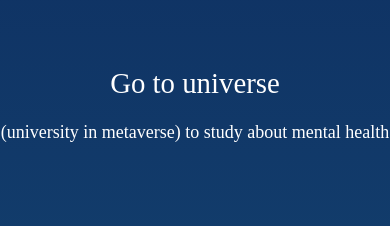
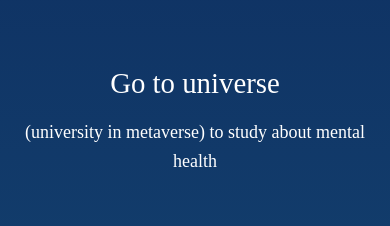
Before and after one commit to Lynxverse/lynxverse.io, a React (Create React App) app: page / in a window 390 px wide. Shown: the part 4644-4870 px from the top of the page. Built offline with nearby package versions, Linux system fonts and the light colour scheme.

Commit message:
update some view

```diff
--- a/src/components/template/Illustration.tsx
+++ b/src/components/template/Illustration.tsx
@@ -55,7 +55,7 @@ const Illustration = () => {
         <h1 className="text-center font-title text-[1.8rem] text-white">
           {SwiperImage[idx].title}
         </h1>
-        <p className="text-center font-description text-description leading-relaxed text-white">
+        <p className="px-5 text-center font-description text-description leading-relaxed text-white">
           {SwiperImage[idx].desc}
         </p>
       </div>
--- a/src/components/template/Video.tsx
+++ b/src/components/template/Video.tsx
@@ -10,7 +10,11 @@ const Video = () => {
         </h1>
         <div className="relative aspect-video">
           <img className="w-full" src={IMAGE.frame} alt="frame" />
-          <video controls muted className="absolute top-0 rounded-xl p-10">
+          <video
+            controls
+            muted
+            className="absolute top-0 h-full w-full rounded-xl p-3 md:p-10"
+          >
             <source
               src="http://lynxverse.octagram.id/video/demo.mp4"
               type="video/mp4"
```
